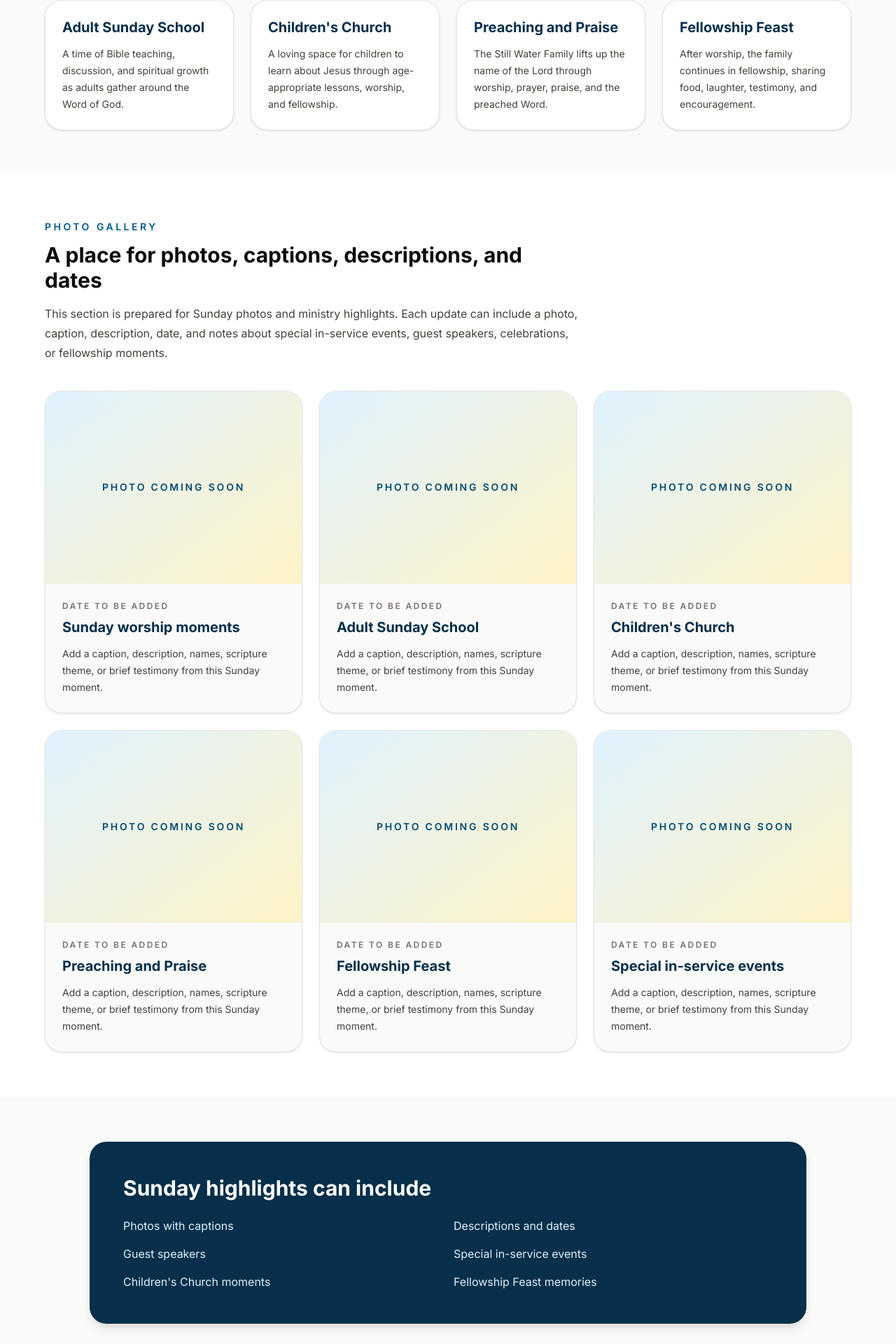
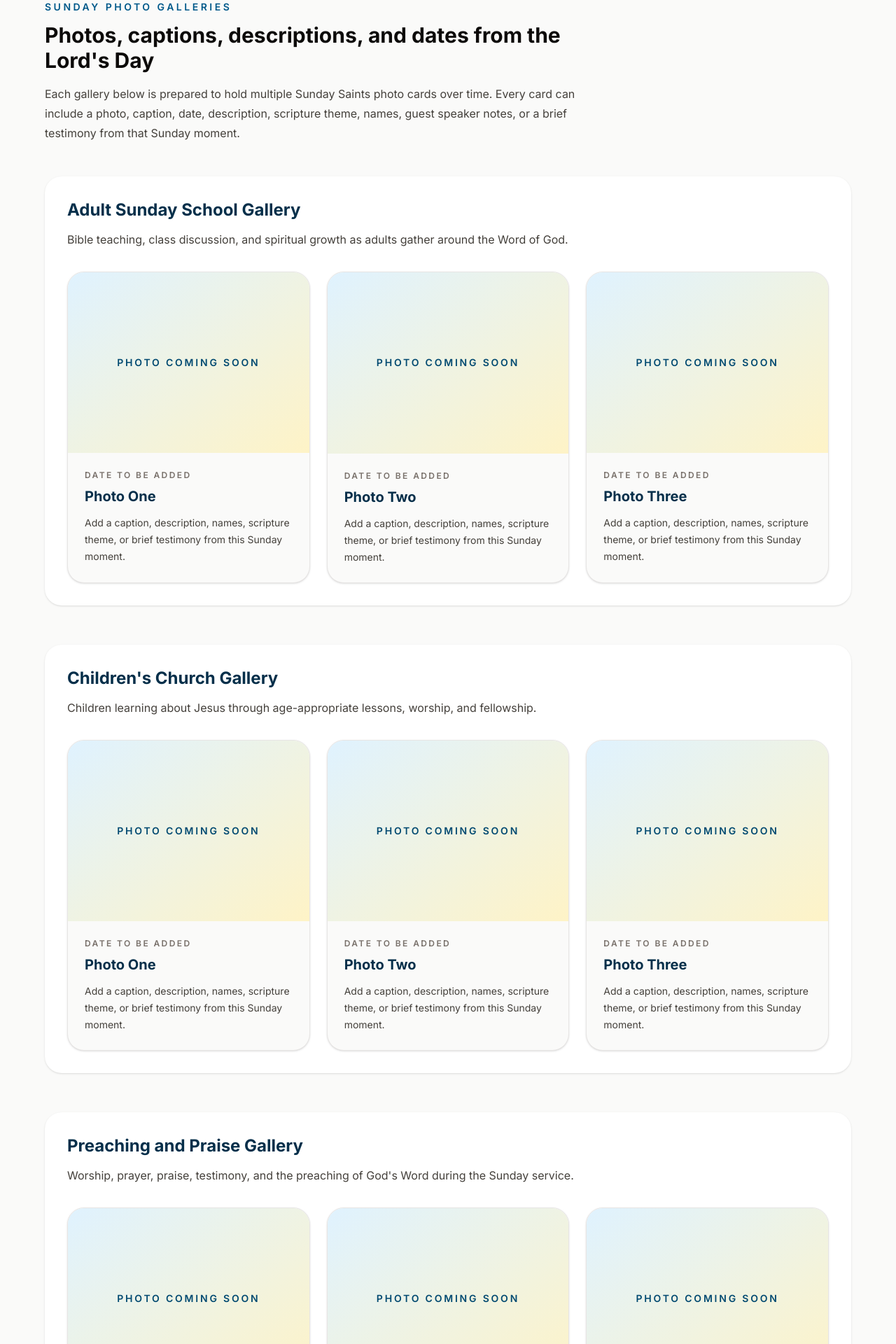
Before and after one commit to edesent/stillwater-christian-fellowship, a Next.js app: page /sunday-saints in a window 1280 px wide. Shown: the part 480-2400 px from the top of the page at 70% size. Built offline with nearby package versions, Linux system fonts and the light colour scheme.

Commit message:
Restructured Sunday Saints galleries

```diff
--- a/src/app/sunday-saints/page.tsx
+++ b/src/app/sunday-saints/page.tsx
@@ -4,37 +4,35 @@ export const metadata = {
     "Photos, descriptions, dates, and highlights from the Sunday Worship Experience at Still Water Christian Fellowship.",
 };
 
-const worshipMoments = [
+const gallerySections = [
   {
-    title: "Adult Sunday School",
+    title: "Adult Sunday School Gallery",
     description:
-      "A time of Bible teaching, discussion, and spiritual growth as adults gather around the Word of God.",
+      "Bible teaching, class discussion, and spiritual growth as adults gather around the Word of God.",
   },
   {
-    title: "Children's Church",
+    title: "Children's Church Gallery",
     description:
-      "A loving space for children to learn about Jesus through age-appropriate lessons, worship, and fellowship.",
+      "Children learning about Jesus through age-appropriate lessons, worship, and fellowship.",
   },
   {
-    title: "Preaching and Praise",
+    title: "Preaching and Praise Gallery",
     description:
-      "The Still Water Family lifts up the name of the Lord through worship, prayer, praise, and the preached Word.",
+      "Worship, prayer, praise, testimony, and the preaching of God's Word during the Sunday service.",
   },
   {
-    title: "Fellowship Feast",
+    title: "Fellowship Feast Gallery",
     description:
-      "After worship, the family continues in fellowship, sharing food, laughter, testimony, and encouragement.",
+      "The Still Water Family sharing food, conversation, encouragement, and joyful fellowship after worship.",
+  },
+  {
+    title: "Sunday Specials Gallery",
+    description:
+      "Special in-service events, guest speakers, celebrations, presentations, and other memorable Sunday moments.",
   },
 ];
 
-const photoPlaceholders = [
-  "Sunday worship moments",
-  "Adult Sunday School",
-  "Children's Church",
-  "Preaching and Praise",
-  "Fellowship Feast",
-  "Special in-service events",
-];
+const starterCards = ["Photo One", "Photo Two", "Photo Three"];
 
 export default function SundaySaintsPage() {
   return (
@@ -58,38 +56,30 @@ export default function SundaySaintsPage() {
 
       <section className="px-6 py-16">
         <div className="mx-auto max-w-6xl">
-          <div className="grid gap-6 md:grid-cols-2 lg:grid-cols-4">
-            {worshipMoments.map((moment) => (
-              <article
-                key={moment.title}
-                className="rounded-3xl border border-stone-200 bg-white p-6 shadow-sm"
-              >
-                <h2 className="text-xl font-bold text-sky-950">{moment.title}</h2>
-                <p className="mt-3 text-sm leading-6 text-stone-700">{moment.description}</p>
-              </article>
-            ))}
-          </div>
-        </div>
-      </section>
-
-      <section className="bg-white px-6 py-16">
-        <div className="mx-auto max-w-6xl">
           <div className="max-w-3xl">
             <p className="text-sm font-semibold uppercase tracking-[0.25em] text-sky-800">
-              Photo Gallery
+              Sunday Photo Galleries
             </p>
             <h2 className="mt-3 text-3xl font-bold text-stone-950">
-              A place for photos, captions, descriptions, and dates
+              Photos, captions, descriptions, and dates from the Lord&apos;s Day
             </h2>
             <p className="mt-4 leading-7 text-stone-700">
-              This section is prepared for Sunday photos and ministry highlights. Each update can include a photo, caption, description, date, and notes about special in-service events, guest speakers, celebrations, or fellowship moments.
+              Each gallery below is prepared to hold multiple Sunday Saints photo cards over time. Every card can include a photo, caption, date, description, scripture theme, names, guest speaker notes, or a brief testimony from that Sunday moment.
             </p>
           </div>
 
-          <div className="mt-10 grid gap-6 md:grid-cols-2 lg:grid-cols-3">
-            {photoPlaceholders.map((title) => (
+          <div className="mt-12 space-y-14">
+            {gallerySections.map((section) => (
+              <section key={section.title} className="rounded-3xl bg-white p-6 shadow-sm md:p-8">
+                <div className="max-w-3xl">
+                  <h2 className="text-2xl font-bold text-sky-950">{section.title}</h2>
+                  <p className="mt-3 leading-7 text-stone-700">{section.description}</p>
+                </div>
+
+                <div className="mt-8 grid gap-6 md:grid-cols-2 lg:grid-cols-3">
+                  {starterCards.map((card) => (
                     <article
-                key={title}
+                      key={`${section.title}-${card}`}
                       className="overflow-hidden rounded-3xl border border-stone-200 bg-stone-50 shadow-sm"
                     >
                       <div className="flex aspect-[4/3] items-center justify-center bg-gradient-to-br from-sky-100 to-amber-100 px-6 text-center">
@@ -101,7 +91,7 @@ export default function SundaySaintsPage() {
                         <p className="text-xs font-semibold uppercase tracking-[0.2em] text-stone-500">
                           Date to be added
                         </p>
-                  <h3 className="mt-2 text-xl font-bold text-sky-950">{title}</h3>
+                        <h3 className="mt-2 text-xl font-bold text-sky-950">{card}</h3>
                         <p className="mt-3 text-sm leading-6 text-stone-700">
                           Add a caption, description, names, scripture theme, or brief testimony from this Sunday moment.
                         </p>
@@ -109,19 +99,8 @@ export default function SundaySaintsPage() {
                     </article>
                   ))}
                 </div>
-        </div>
               </section>
-
-      <section className="px-6 py-16">
-        <div className="mx-auto max-w-5xl rounded-3xl bg-sky-950 p-8 text-white shadow-lg md:p-12">
-          <h2 className="text-3xl font-bold">Sunday highlights can include</h2>
-          <div className="mt-6 grid gap-4 text-sky-100 sm:grid-cols-2">
-            <p>Photos with captions</p>
-            <p>Descriptions and dates</p>
-            <p>Guest speakers</p>
-            <p>Special in-service events</p>
-            <p>Children&apos;s Church moments</p>
-            <p>Fellowship Feast memories</p>
+            ))}
           </div>
         </div>
       </section>
```
Lines whose indentation alone changed are shown as unchanged.
